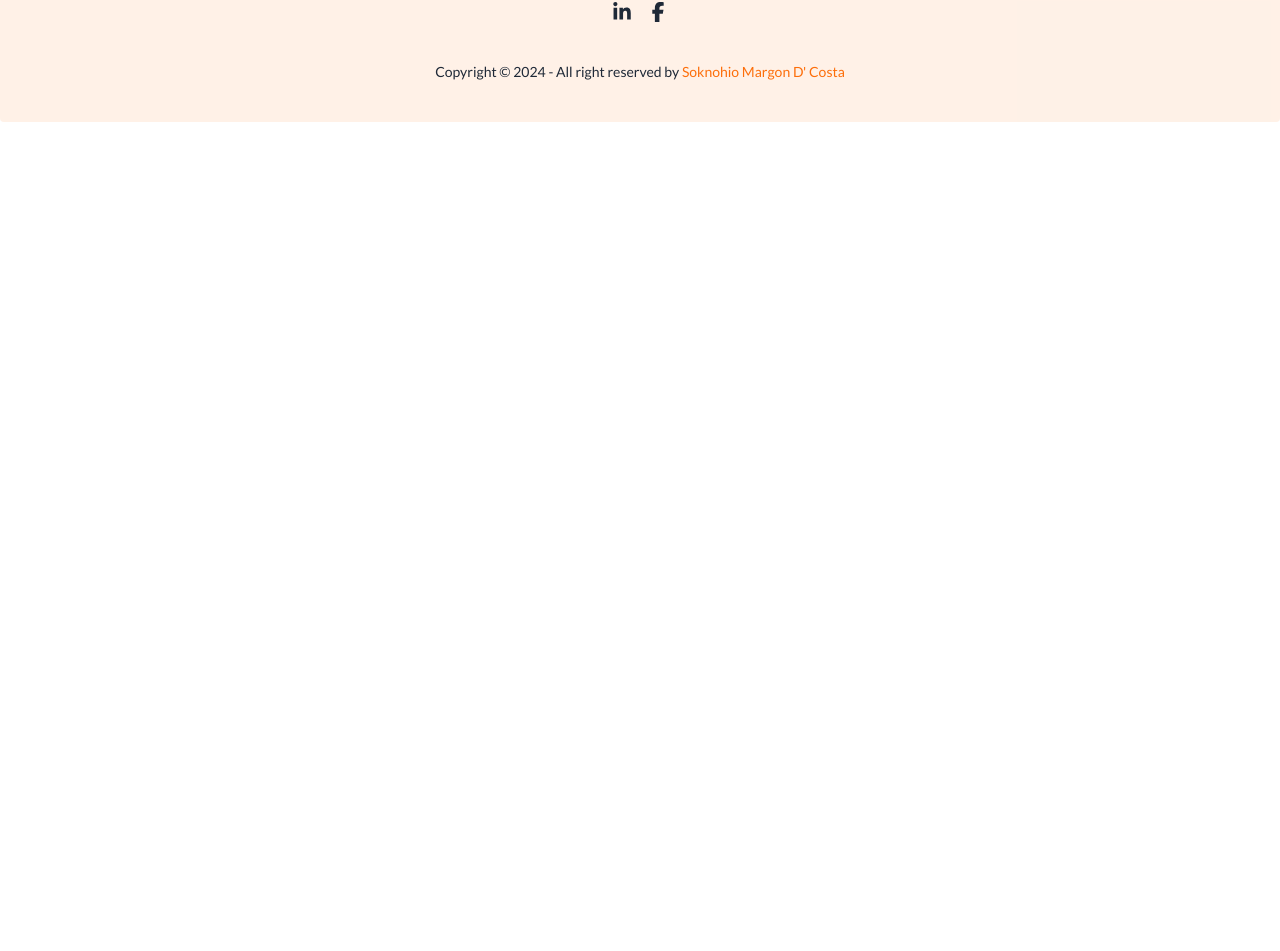
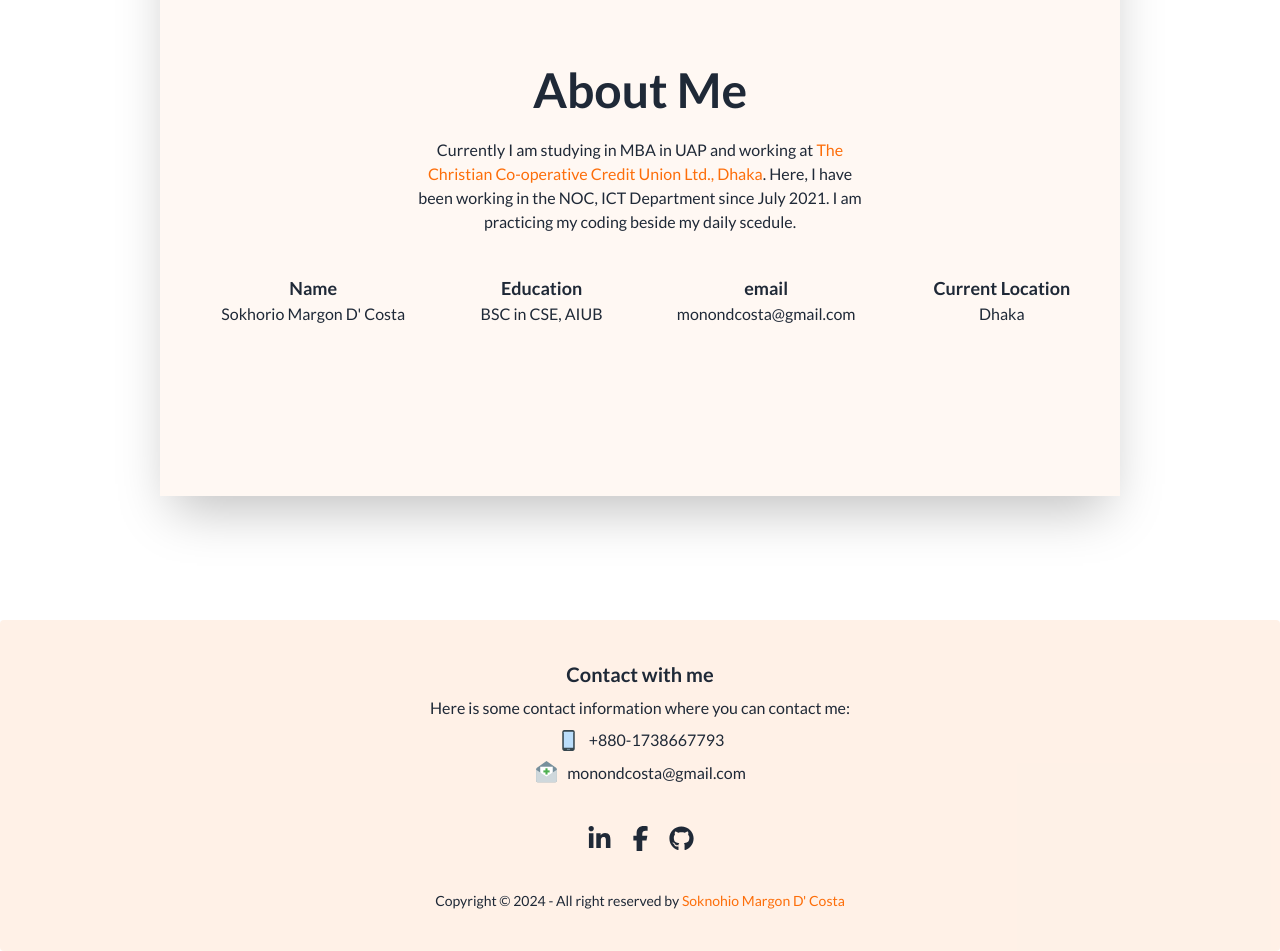
Before and after one commit to Marg0n/Portfolio, a React (Vite) app: page / in a window 1280 px wide. Shown: the part 1016-1967 px from the top of the page. Before the commit the page ends 1138 px from the top, so only its background shows below. Built offline with nearby package versions, Linux system fonts and the light colour scheme.

Commit message:
added: About me section

```diff
--- a/src/App.jsx
+++ b/src/App.jsx
@@ -1,4 +1,5 @@
 
+import About from './components/About'
 import Footer from './components/Footer'
 import Heading from './components/Heading'
 
@@ -9,7 +10,7 @@ function App() {
 
       <Heading/>
 
-      <main></main>
+      <About/>
 
       <Footer />
 
--- /dev/null
+++ b/src/components/About.jsx
@@ -0,0 +1,37 @@
+
+
+const About = () => {
+    return (
+        <>
+            <div className="hero  min-h-screen">
+                <div className="hero-content text-center w-3/4 h-3/4 shadow-2xl bg-opacity-5 bg-orange-500 flex flex-col">
+                    <div className="max-w-md">
+                        <h1 className="text-5xl font-bold">About Me</h1>
+                        <p className="py-6">
+                            Currently I am studying in MBA in UAP and working at <span className="primary-color" title="The CCCUL Ltd"><a href="https://cccul.com/" target="blank">The Christian Co-operative Credit Union Ltd., Dhaka</a></span>. Here, I have been working in the NOC, ICT Department since July 2021. I am practicing my coding beside my daily scedule.
+                        </p>
+                    </div
+                    >
+                    <div className="w-full flex justify-center items-center">
+                        <table className="w-full">
+                            <tr className="font-bold text-lg">
+                                <td>Name</td>
+                                <td>Education</td>
+                                <td>email</td>
+                                <td>Current Location</td>
+                            </tr>
+                            <tr>
+                                <td>Sokhorio Margon D&apos; Costa</td>
+                                <td>BSC in CSE, AIUB</td>
+                                <td>monondcosta@gmail.com</td>
+                                <td>Dhaka</td>
+                            </tr>
+                        </table>
+                    </div>
+                </div>
+            </div>
+        </>
+    );
+};
+
+export default About;
--- a/src/components/Footer.jsx
+++ b/src/components/Footer.jsx
@@ -1,4 +1,4 @@
-import { FaFacebookF, FaLinkedinIn } from "react-icons/fa6";
+import { FaFacebookF, FaGithub, FaLinkedinIn } from "react-icons/fa6";
 import { Link } from "react-router-dom";
 import { FcInvite, FcPhoneAndroid } from "react-icons/fc";
 
@@ -32,10 +32,13 @@ const Footer = () => {
                     <div className="grid grid-flow-col gap-4">
 
                         <Link to='https://linkedin.com/in/sokhorio-margon-d-costa-885823193' target="_blank" className="hover:scale-110">
-                            <FaLinkedinIn />
+                            <FaLinkedinIn size={25}/>
                         </Link>
                         <Link to='https://www.facebook.com/margon.dcosta/' target="_blank" className="hover:scale-110">
-                            <FaFacebookF />
+                            <FaFacebookF  size={25}/>
+                        </Link>
+                        <Link to='https://github.com/Marg0n' target="_blank" className="hover:scale-110">
+                        <FaGithub size={25}/>
                         </Link>
                     </div>
                 </nav>
```
